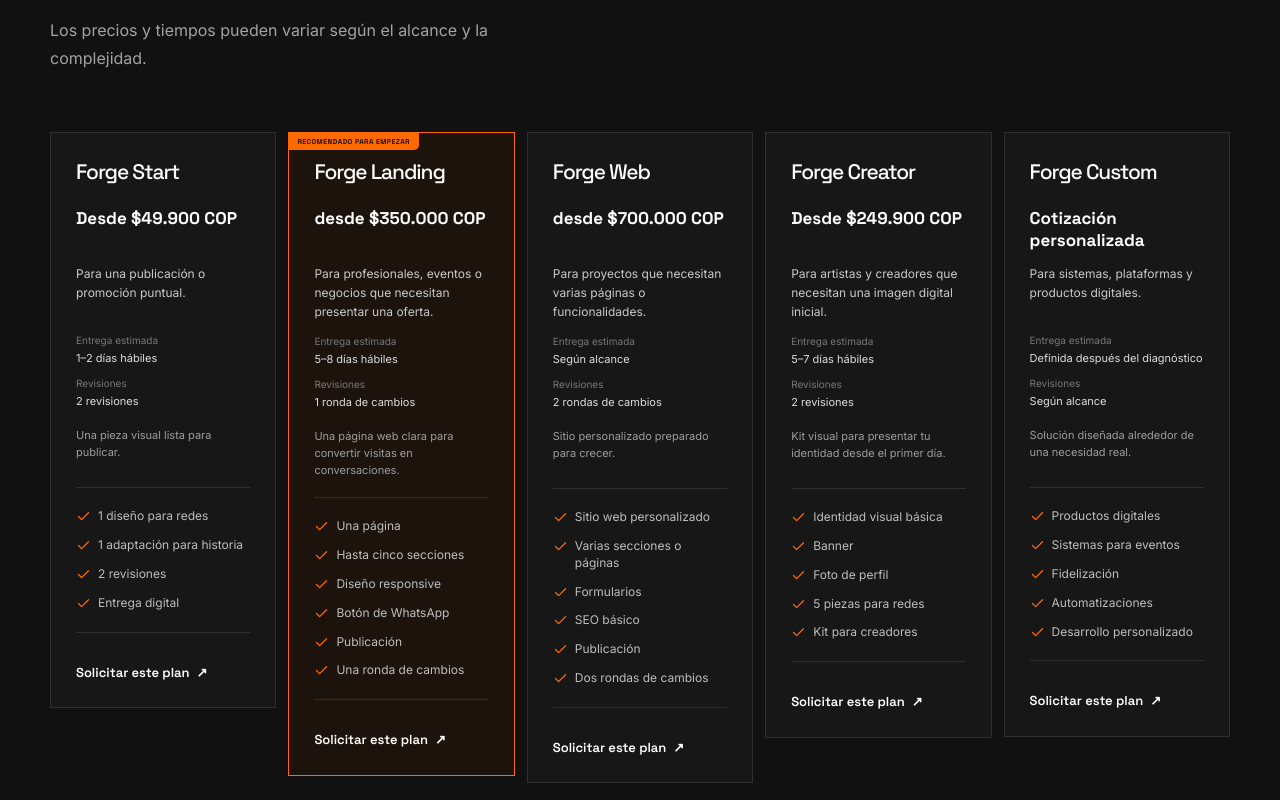
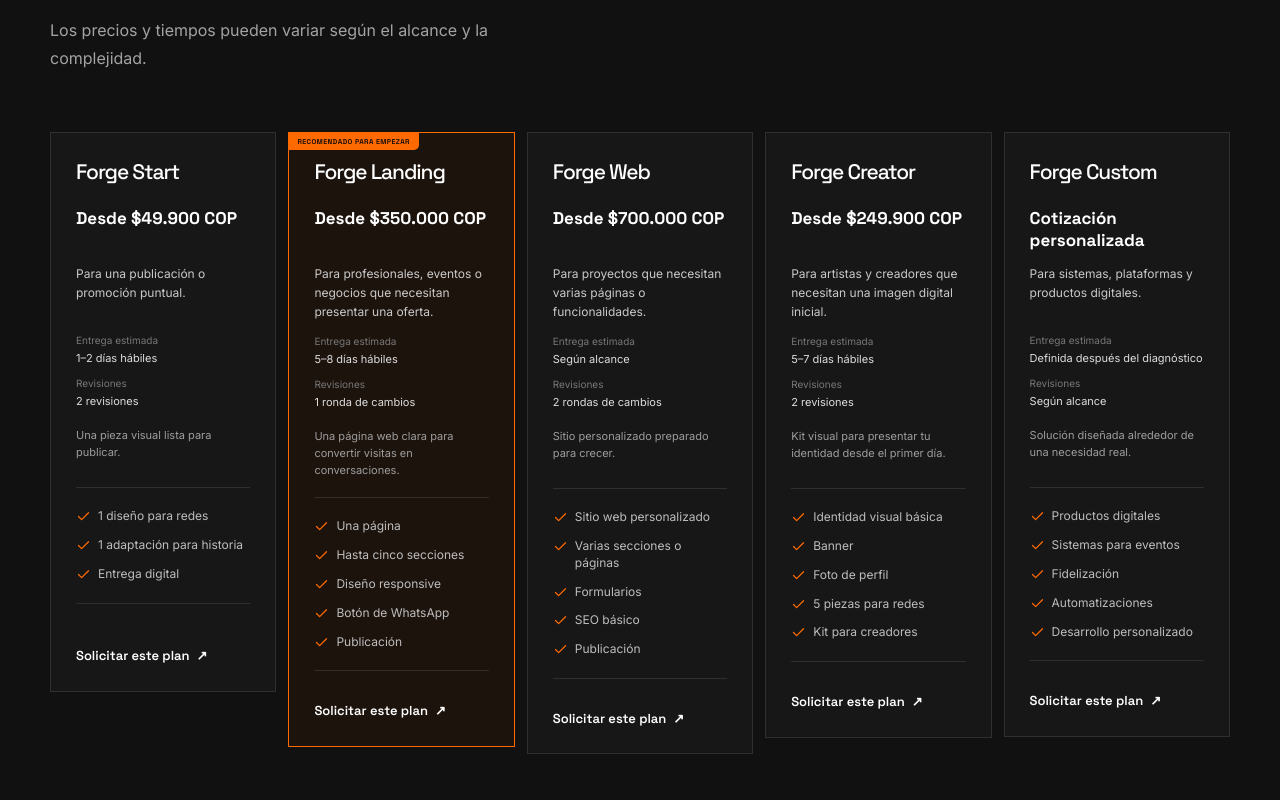
Before and after one commit to JPCD-hub/CreatorForge, a Next.js app: page / in a window 1280 px wide. Shown: the part 6580-7380 px from the top of the page. Built offline with nearby package versions, Linux system fonts and the light colour scheme.

Commit message:
fix: align plans and modal behavior

```diff
--- a/components/ContactForm.tsx
+++ b/components/ContactForm.tsx
@@ -21,15 +21,12 @@ export function ContactForm() {
   const [success, setSuccess] = useState(false);
 
   useEffect(() => {
-    const selectPlan = (event: Event) => {
-      const plan = (event as CustomEvent<{ title: string; service: string }>).detail;
-      setValues((current) => ({ ...current, plan: plan.title, service: plan.service, project: current.project || plan.title }));
-      setErrors({});
-      setReviewing(false);
-      setSuccess(false);
-    };
-    window.addEventListener("creator-forge-plan", selectPlan);
-    return () => window.removeEventListener("creator-forge-plan", selectPlan);
+    const params = new URLSearchParams(window.location.search);
+    const plan = params.get("plan");
+    const service = params.get("service");
+    if (!plan || !service || !services.includes(service)) return;
+    setValues((current) => ({ ...current, plan, service, project: current.project || plan }));
+    window.history.replaceState(null, "", "#contacto");
   }, []);
 
   const change = (event: ChangeEvent<HTMLInputElement | HTMLSelectElement | HTMLTextAreaElement>) => {
--- a/components/Pricing.tsx
+++ b/components/Pricing.tsx
@@ -1,11 +1,8 @@
-"use client";
-
 import { Check } from "lucide-react";
 import { pricing } from "@/data/pricing";
 import { Reveal } from "./Reveal";
 import { SectionHeading } from "./SectionHeading";
 
 export function Pricing() {
-  const selectPlan = (title: string, service: string) => window.dispatchEvent(new CustomEvent("creator-forge-plan", { detail: { title, service } }));
-  return <section className="section pricing" id="planes"><div className="container"><SectionHeading eyebrow="PUNTO DE PARTIDA" title="Planes iniciales" text="Los precios y tiempos pueden variar según el alcance y la complejidad." /><div className="pricing-grid">{pricing.map((plan, index) => <Reveal key={plan.title} delay={index * 0.04}><article className={`price-card ${plan.featured ? "featured" : ""}`}>{plan.featured && <span className="featured-label">RECOMENDADO PARA EMPEZAR</span>}<h3>{plan.title}</h3><strong>{plan.price}</strong><p className="price-audience">{plan.audience}</p><dl className="price-details"><div><dt>Entrega estimada</dt><dd>{plan.delivery}</dd></div><div><dt>Revisiones</dt><dd>{plan.revisions}</dd></div></dl><p className="price-scope">{plan.scope}</p><ul>{plan.items.map((item) => <li key={item}><Check size={15} />{item}</li>)}</ul><a href="#contacto" className="text-link" onClick={() => selectPlan(plan.title, plan.service)}>Solicitar este plan <span>↗</span></a></article></Reveal>)}</div></div></section>;
+  return <section className="section pricing" id="planes"><div className="container"><SectionHeading eyebrow="PUNTO DE PARTIDA" title="Planes iniciales" text="Los precios y tiempos pueden variar según el alcance y la complejidad." /><div className="pricing-grid">{pricing.map((plan, index) => <Reveal key={plan.title} delay={index * 0.04}><article className={`price-card ${plan.featured ? "featured" : ""}`}>{plan.featured && <span className="featured-label">RECOMENDADO PARA EMPEZAR</span>}<h3>{plan.title}</h3><strong>{plan.price}</strong><p className="price-audience">{plan.audience}</p><dl className="price-details"><div><dt>Entrega estimada</dt><dd>{plan.delivery}</dd></div><div><dt>Revisiones</dt><dd>{plan.revisions}</dd></div></dl><p className="price-scope">{plan.scope}</p><ul>{plan.items.map((item) => <li key={item}><Check size={15} />{item}</li>)}</ul><a href={`?plan=${encodeURIComponent(plan.title)}&service=${encodeURIComponent(plan.service)}#contacto`} className="text-link">Solicitar este plan <span>↗</span></a></article></Reveal>)}</div></div></section>;
 }
--- a/components/Stats.tsx
+++ b/components/Stats.tsx
@@ -2,7 +2,7 @@
 
 import { motion } from "framer-motion";
 
-const stats = [{ value: 3, suffix: "+", label: "Proyectos digitales" }, { value: 5, suffix: "", label: "Áreas creativas" }, { value: 100, suffix: "%", label: "Diseño personalizado" }, { value: 1, suffix: "", label: "Estudio multidisciplinario", accessibleLabel: "1 Estudio multidisciplinario" }];
+const stats = [{ value: 3, suffix: "+", label: "Proyectos digitales" }, { value: 6, suffix: "", label: "Áreas creativas" }, { value: 100, suffix: "%", label: "Diseño personalizado" }, { value: 1, suffix: "", label: "Estudio multidisciplinario", accessibleLabel: "1 Estudio multidisciplinario" }];
 
 export function Stats() {
   return <section className="stats"><div className="container stats-grid">{stats.map((stat) => <motion.div key={stat.label} initial={{ opacity: 0 }} whileInView={{ opacity: 1 }} viewport={{ once: true }}><strong aria-label={stat.accessibleLabel}>{stat.value}{stat.suffix}</strong><p>{stat.label}</p></motion.div>)}</div></section>;
--- a/data/pricing.ts
+++ b/data/pricing.ts
@@ -1,7 +1,7 @@
 export const pricing = [
-  { title: "Forge Start", price: "Desde $49.900 COP", service: "Diseño visual", audience: "Para una publicación o promoción puntual.", delivery: "1–2 días hábiles", revisions: "2 revisiones", scope: "Una pieza visual lista para publicar.", items: ["1 diseño para redes", "1 adaptación para historia", "2 revisiones", "Entrega digital"] },
-  { title: "Forge Landing", price: "desde $350.000 COP", service: "Página web", featured: true, audience: "Para profesionales, eventos o negocios que necesitan presentar una oferta.", delivery: "5–8 días hábiles", revisions: "1 ronda de cambios", scope: "Una página web clara para convertir visitas en conversaciones.", items: ["Una página", "Hasta cinco secciones", "Diseño responsive", "Botón de WhatsApp", "Publicación", "Una ronda de cambios"] },
-  { title: "Forge Web", price: "desde $700.000 COP", service: "Página web", audience: "Para proyectos que necesitan varias páginas o funcionalidades.", delivery: "Según alcance", revisions: "2 rondas de cambios", scope: "Sitio personalizado preparado para crecer.", items: ["Sitio web personalizado", "Varias secciones o páginas", "Formularios", "SEO básico", "Publicación", "Dos rondas de cambios"] },
+  { title: "Forge Start", price: "Desde $49.900 COP", service: "Diseño visual", audience: "Para una publicación o promoción puntual.", delivery: "1–2 días hábiles", revisions: "2 revisiones", scope: "Una pieza visual lista para publicar.", items: ["1 diseño para redes", "1 adaptación para historia", "Entrega digital"] },
+  { title: "Forge Landing", price: "Desde $350.000 COP", service: "Página web", featured: true, audience: "Para profesionales, eventos o negocios que necesitan presentar una oferta.", delivery: "5–8 días hábiles", revisions: "1 ronda de cambios", scope: "Una página web clara para convertir visitas en conversaciones.", items: ["Una página", "Hasta cinco secciones", "Diseño responsive", "Botón de WhatsApp", "Publicación"] },
+  { title: "Forge Web", price: "Desde $700.000 COP", service: "Página web", audience: "Para proyectos que necesitan varias páginas o funcionalidades.", delivery: "Según alcance", revisions: "2 rondas de cambios", scope: "Sitio personalizado preparado para crecer.", items: ["Sitio web personalizado", "Varias secciones o páginas", "Formularios", "SEO básico", "Publicación"] },
   { title: "Forge Creator", price: "Desde $249.900 COP", service: "Branding", audience: "Para artistas y creadores que necesitan una imagen digital inicial.", delivery: "5–7 días hábiles", revisions: "2 revisiones", scope: "Kit visual para presentar tu identidad desde el primer día.", items: ["Identidad visual básica", "Banner", "Foto de perfil", "5 piezas para redes", "Kit para creadores"] },
   { title: "Forge Custom", price: "Cotización personalizada", service: "Producto digital", audience: "Para sistemas, plataformas y productos digitales.", delivery: "Definida después del diagnóstico", revisions: "Según alcance", scope: "Solución diseñada alrededor de una necesidad real.", items: ["Productos digitales", "Sistemas para eventos", "Fidelización", "Automatizaciones", "Desarrollo personalizado"] },
 ];
```
Also changed, not shown: components/ProjectCard.tsx (+3 -2 lines).
